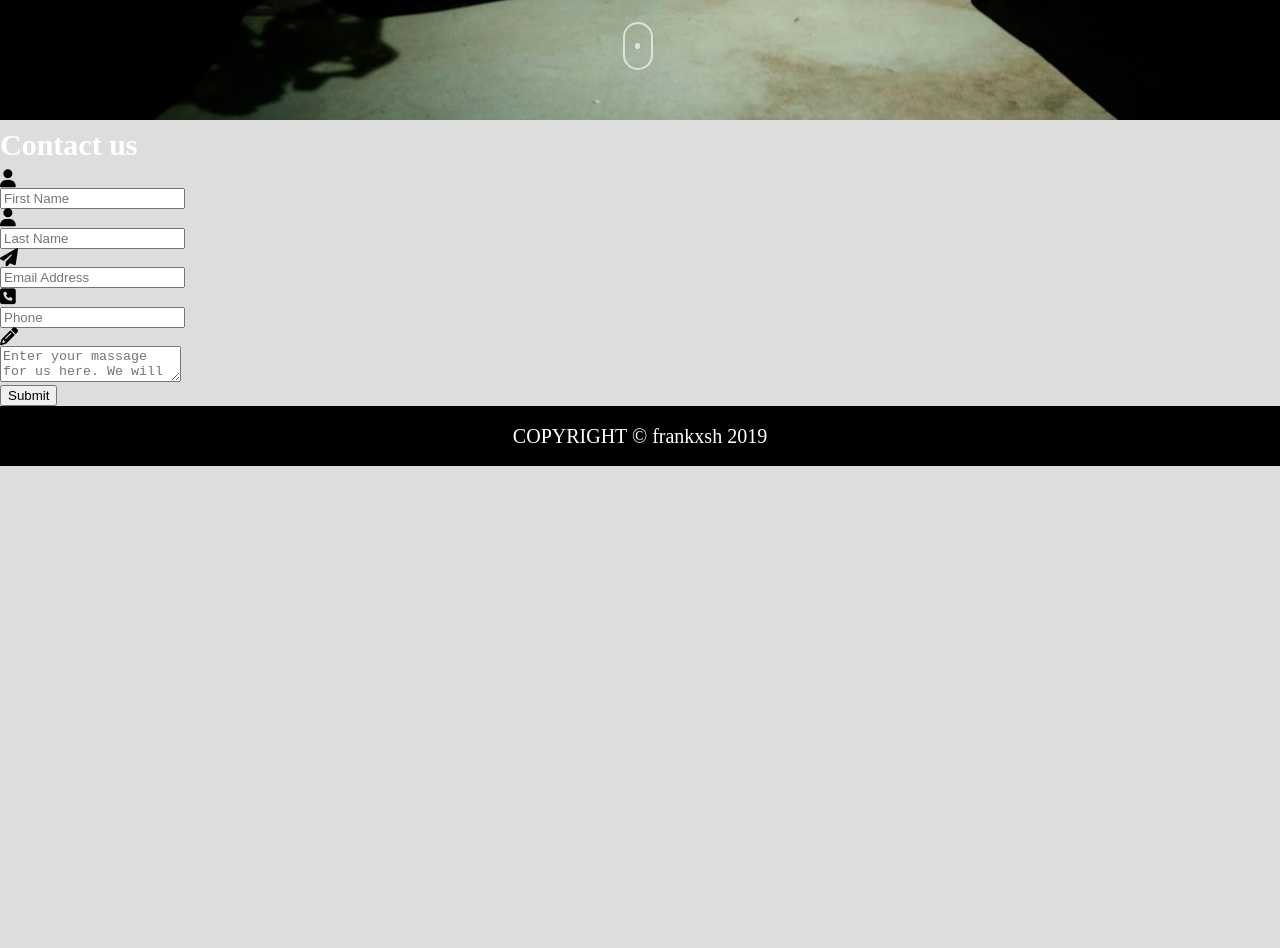
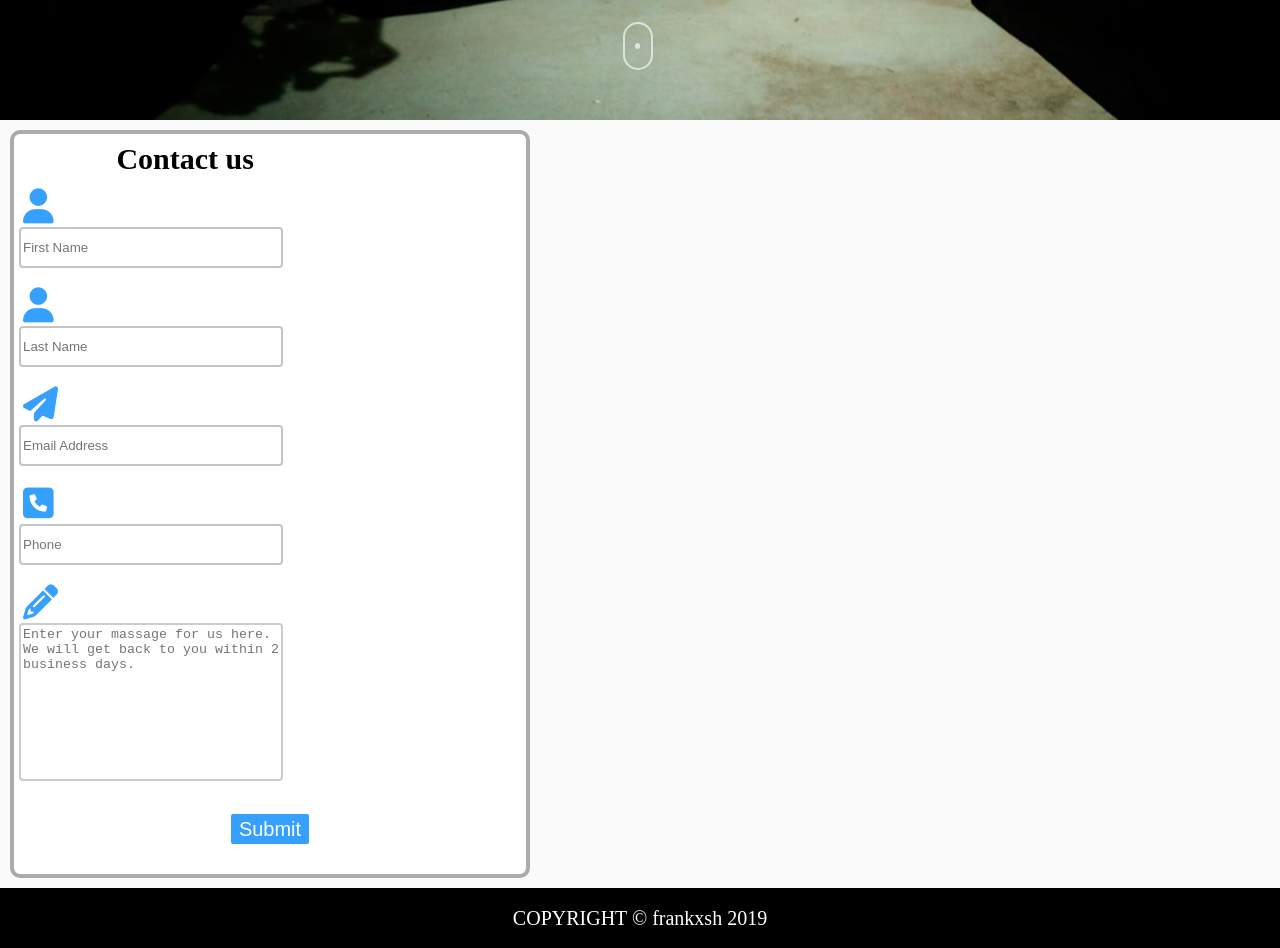
Before and after one commit to frankxsh98/portfolio3, a plain HTML site: page contact.html in a window 1280 px wide. Shown: the part 680-1628 px from the top of the page. Before the commit the page ends 1146 px from the top, so only its background shows below. Drawn offline with Linux system fonts and the light colour scheme.

Commit message:
Update contact.css

```diff
--- a/css/contact.css
+++ b/css/contact.css
@@ -3,7 +3,7 @@ html {
   }
 
   body {
-    background-color: #ddd;
+    background-color: rgb(250, 250, 250);
     font-size: 18px;
     margin: 0;
     padding: 0;
@@ -148,6 +148,9 @@ html {
     border: 2px solid rgba(255,255,255,.64);
     border-radius: 18px;
   }
+  .mouse-scroll .text{
+    display:none;
+  }
 
   .mouse-scroll .mouse .mouse-movement{
     text-align: center;
@@ -207,6 +210,106 @@ html {
     line-height:60px;
     vertical-align: middle;
   }
+
+
+
+.bigicon {
+    font-size: 35px;
+    color: #36A0FF;
+    padding-left:2%;
+}
+
+form {
+  width:90%;
+  margin:20px auto;
+  background-color: white;
+  border: solid 4px rgb(171, 171, 172);
+  border-radius: 10px;
+}
+
+form legend{
+  width:60%;
+  margin:5px auto;
+  text-align: center;
+}
+
+form legend h1{
+  color:black;
+}
+
+form label{
+  display:inline-block;
+  width:40%;
+  line-height: 30px;
+  font-size: 20px;
+  width:95%;
+  margin-left:5px;
+
+  /* border: solid 5px black; */
+}
+
+form div{
+    display:inline-block;
+    width: 100%;
+
+}
+
+form input{
+  display:block;
+  border: solid 2px rgb(196, 196, 196);
+  border-radius: 4px;
+  width:95%;
+  margin:0 5px;
+  height:35px;
+  line-height: 30px;
+  resize: vertical;
+}
+
+form input:focus{
+  border: solid 2px rgb(122, 138, 233);
+}
+
+form textarea{
+  width:95%;
+  margin:0 5px;
+  height:150px;
+  border: 2px solid #ccc;
+  border-radius: 4px;
+
+  resize: none;
+}
+form textarea:focus{
+  border: solid 2px rgb(40, 56, 143);
+}
+
+button.btn{
+  color: white;     /*Why couldn't I just use button?*/
+    display: block;
+    margin: 10px auto;
+    font-size: 20px;
+    height:30px;
+  background-color: #36A0FF;
+border:solid 2px #36A0FF;
+border-radius: 2px;
+}
+
+button.btn:focus, button.btn:hover{
+  border-color: rgb(40, 56, 143);
+}
+
+.map{
+  width:80%;
+  margin:0 auto;
+  border:solid 2px #36A0FF;
+border-radius: 2px;
+overflow: hidden;
+}
+
+.map iframe{
+  width:100%;
+  height:300px;
+}
+
   @media screen and (min-width: 500px) and (max-width:970px)
 {
 nav ul{
@@ -265,6 +368,31 @@ h1 {
   text-align: center;
   /* Shenhao's Portfolio */
 }
+
+
+form {
+  display:inline-block;
+  width:40%;
+  margin:10px 10px;
+  background-color: white;
+  border: solid 4px rgb(171, 171, 172);
+  border-radius: 10px;
+}
+
+.map{
+  display:inline-block;
+  width:50%;
+  margin:0 auto;
+  border:solid 2px #36A0FF;
+border-radius: 2px;
+overflow: hidden;
+}
+
+.map iframe{
+  width:100%;
+  height:400px;
+}
+
 }
 
   @media screen and (min-width: 970px)
@@ -322,29 +450,80 @@ h1 {
       font-weight: bold;
     }
 
-    .about_me_image{
-      grid-column: 1/4;
-    }
-    .about_me.text{
-      grid-column: 1/4;
+    form {
+      display:inline-block;
+      width:40%;
+      margin:10px 10px;
+      background-color: white;
+      border: solid 4px rgb(171, 171, 172);
+      border-radius: 10px;
     }
 
-    .resume_image,.resume.text{
-      grid-column:4/-1;
-      grid-row:1/2;
+
+form legend{
+  width:60%;
+  margin:5px auto;
+  text-align: center;
 }
 
-    .portfolio.text,.portfolio_image{
-      grid-column:1/4;
-      grid-row:2/3;
+form legend h1{
+  color:black;
 }
 
-    .contact.text,.contact_image{
-      grid-column:4/-1;
-      grid-row:2/3;
+form label{
+  display:inline-block;
+  width:40%;
+  line-height: 30px;
+  font-size: 20px;
+  margin-left:5px;
+
+  /* border: solid 5px black; */
+}
+
+
+
+form div{
+    display:inline-block;
+    width: 100%;
+    margin-bottom: 10px;
+}
+
+form input{
+
+  display:inline-block;
+  border: solid 2px rgb(196, 196, 196);
+  border-radius: 4px;
+  width:50%;
+  margin:0 5px;
+  height:35px;
+  line-height: 30px;
+}
+
+
+
+form textarea{
+  display:inline-block;
+  width:50%;
+  padding:none;
+  margin:0 5px;
+}
+
+
+
+    .map{
+      display:inline-block;
+      width:55%;
+      margin:0 auto;
+      border:solid 2px #36A0FF;
+    border-radius: 2px;
+    overflow: hidden;
+    }
+
+    .map iframe{
+      width:100%;
+      height:400px;
     }
   }
-
   @media all and (device-width: 414px) and (device-height: 736px) and (orientation:portrait){
     .home-image{
       background-attachment:scroll;
```
Lines whose indentation alone changed are shown as unchanged.
